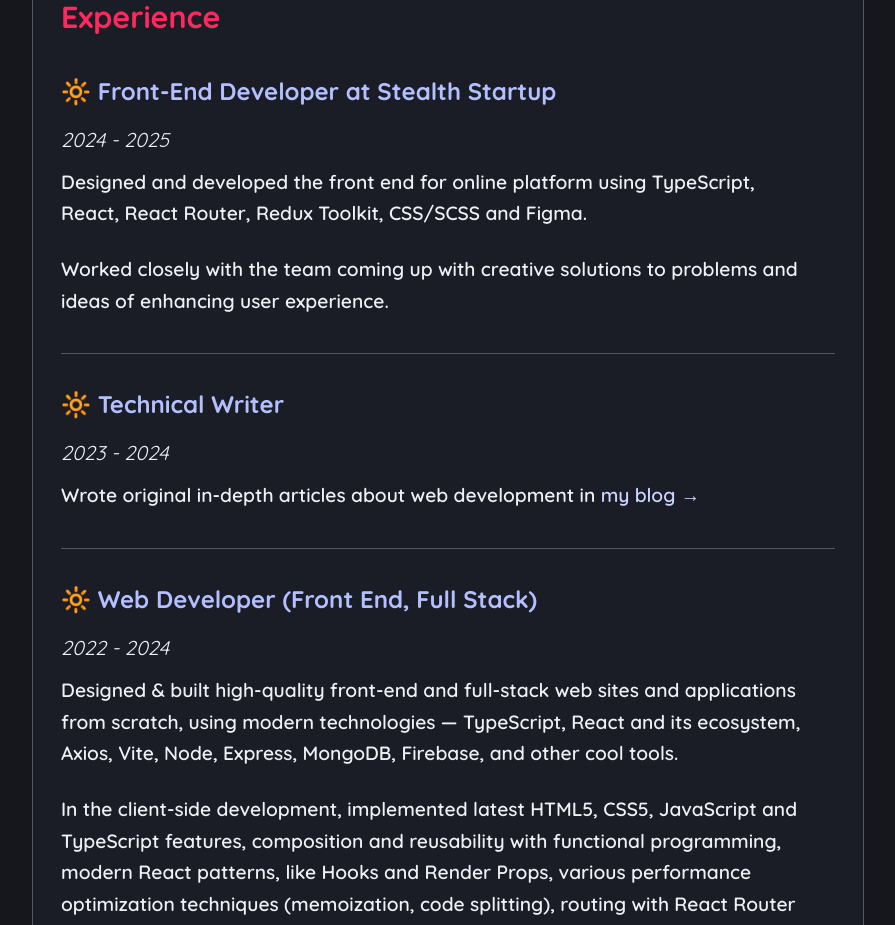
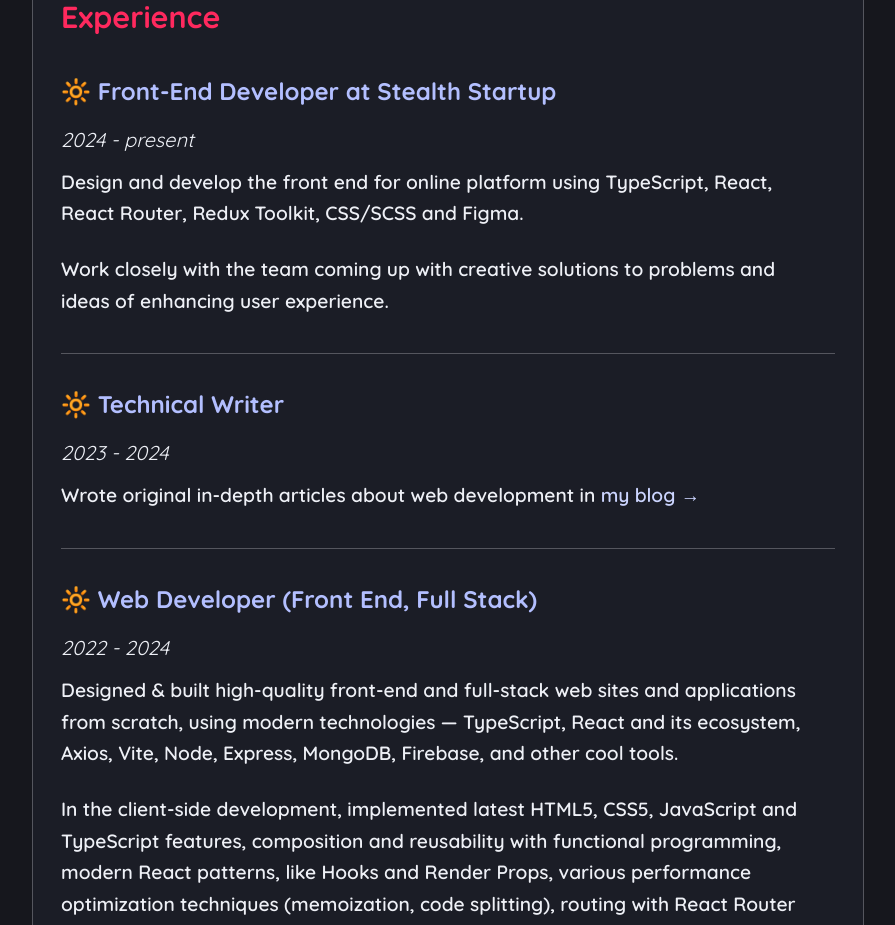
Before and after one commit to MilaZiabchenko/MILA_DEV-Website, a React (Vite) app: page /resume/web-developer in a window 1280 px wide. Shown: the part 1840-2765 px from the top of the page, without its empty margins (192-1087 px from the left). Built offline with nearby package versions, Linux system fonts and the light colour scheme.

Commit message:
Update WebDeveloper.tsx

```diff
--- a/src/pages/resume/WebDeveloper.tsx
+++ b/src/pages/resume/WebDeveloper.tsx
@@ -39,13 +39,13 @@ const WebDeveloper = () => (
     <Experience>
       <article>
         <h4>🔆 Front-End Developer at Stealth Startup</h4>
-        <h5>2024 - 2025</h5>
+        <h5>2024 - present</h5>
         <p>
-          Designed and developed the front end for online platform using TypeScript,
+          Design and develop the front end for online platform using TypeScript,
           React, React Router, Redux Toolkit, CSS/SCSS and Figma.
         </p>
         <p>
-          Worked closely with the team coming up with creative solutions to problems
+          Work closely with the team coming up with creative solutions to problems
           and ideas of enhancing user experience.
         </p>
       </article>
```
